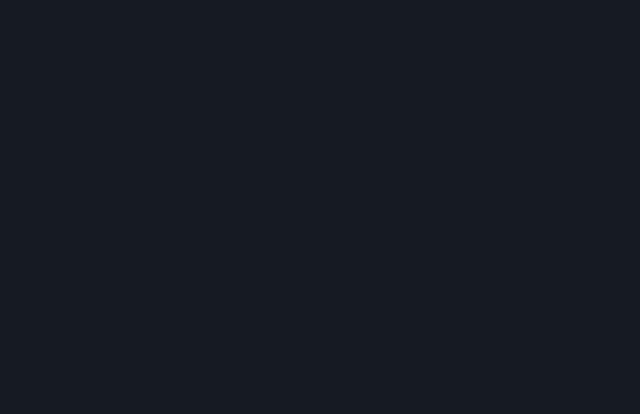
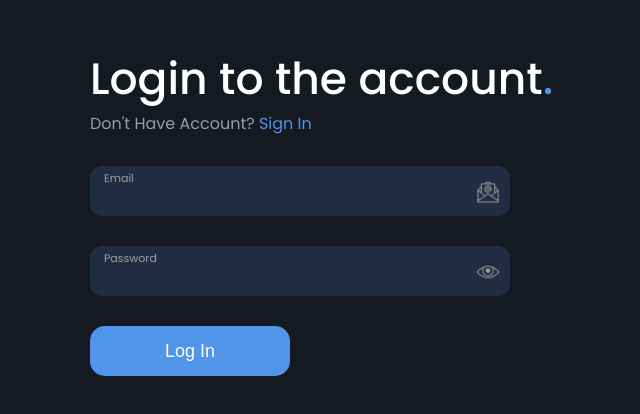
Before and after one commit to OleksandrKalita/todo-maker, a React (Create React App) app: page /login in a window 1280 px wide. Shown: the part 154-568 px from the top of the page, without its empty margins (310-950 px from the left). Built offline with nearby package versions, Linux system fonts and the light colour scheme.

Commit message:
auth pages

```diff
--- a/src/components/LoginPage.jsx
+++ b/src/components/LoginPage.jsx
@@ -1,9 +1,91 @@
+import { useState } from "react";
+import { NavLink } from "react-router-dom";
+
 export const LoginPage = () => {
+    const [email, setEmail] = useState("");
+    const [password, setPassword] = useState("");
+
+    const [emailFocus, setEmailFocus] = useState(false);
+    const [passwordFocus, setPasswordFocus] = useState(false);
+
+    const [passwordHidden, setPasswordHidden] = useState(true);
+
+    const [emailError, setEmailError] = useState(false);
+    const [passwordError, setPasswordError] = useState(false);
+
+    let emailLabelClass = emailFocus ? "input-label active" : "input-label";
+    emailLabelClass = emailError ? `${emailLabelClass} error`: emailLabelClass;
+    let emailInputClass = emailFocus ? "input active" : "input";
+    emailInputClass = emailError ? `${emailInputClass} error` : emailInputClass;
+
+    let passwordLabelClass = passwordFocus ? "input-label active" : "input-label";
+    passwordLabelClass = passwordError ? `${passwordLabelClass} error`: passwordLabelClass;
+    let passwordInputClass = passwordFocus ? "input active" : "input";
+    passwordInputClass = passwordError ? `${passwordInputClass} error` : passwordInputClass;
+
+    const emailIcon = require("../img/email-icon.png");
+    const openEyeIcon = require("../img/open-eye-icon.png");
+    const closeEyeIcon = require("../img/close-eye-icon.png");
+
+    function isValidEmail(data) {
+        const emailRegex = /^[a-zA-Z0-9._-]+@[a-zA-Z0-9.-]+\.[a-zA-Z]{3}$/;
+        return emailRegex.test(data);
+    }
+    const submitHandler = (event) => {
+        event.preventDefault();
+
+        setPasswordHidden(true);
+
+        if (!isValidEmail(email)) {
+            setEmailError(true);
+        }
+        if (password.trim().length < 7) {
+            setPasswordError(true);
+        }
+    }
     return (
         <div className="page">
             <div className="page__container">
                 <div className="auth-block">
-
+                    <div className="title">Login to the account<div className="primary">.</div></div>
+                    <div className="text">Don't Have Account? <NavLink className="link" to="/signin">Sign In</NavLink></div>
+                    <form action="" className="fields-block" onSubmit={event => submitHandler(event)}>
+                        <div className="input-container">
+                            <label htmlFor="" className={emailLabelClass}>Email</label>
+                            <input
+                            type="text"
+                            value={email}
+                            className={emailInputClass}
+                            onFocus={() => setEmailFocus(true)}
+                            onBlur={() => setEmailFocus(false)}
+                            onChange={event => {
+                                if (emailError) setEmailError(false);
+                                setEmail(event.target.value)
+                            }}/>
+                            <img src={emailIcon} alt="" className="input-img"/>
+                        </div>
+                        <div className="input-container">
+                            <label htmlFor="" className={passwordLabelClass}>Password</label>
+                            <input
+                            type={passwordHidden ? "password" : "text"}
+                            value={password}
+                            className={passwordInputClass}
+                            onFocus={() => setPasswordFocus(true)}
+                            onBlur={() => setPasswordFocus(false)}
+                            onChange={event => {
+                                if (passwordError) setPasswordError(false);
+                                setPassword(event.target.value)
+                            }}/>
+                            <img
+                            src={passwordHidden ? openEyeIcon : closeEyeIcon}
+                            alt=""
+                            className="input-img"
+                            onClick={() => setPasswordHidden(!passwordHidden)}/>
+                        </div>
+                        <div className="button-block">
+                            <button type="submit" className="button">Log In</button>
+                        </div>
+                    </form>
                 </div>
             </div>
         </div>
--- a/src/components/RegistrationPage.jsx
+++ b/src/components/RegistrationPage.jsx
@@ -70,7 +70,7 @@ export const RegistrationPage = () => {
         <div className="page">
             <div className="page__container">
                 <div className="auth-block">
-                    <div className="title">Create new account <div className="primary">.</div></div>
+                    <div className="title">Create new account<div className="primary">.</div></div>
                     <div className="text">Already A Member? <NavLink className="link" to="/login">Log In</NavLink></div>
                     <form action="" className="fields-block" onSubmit={event => submitHandler(event)}>
                         <div className="name-fields">
```
